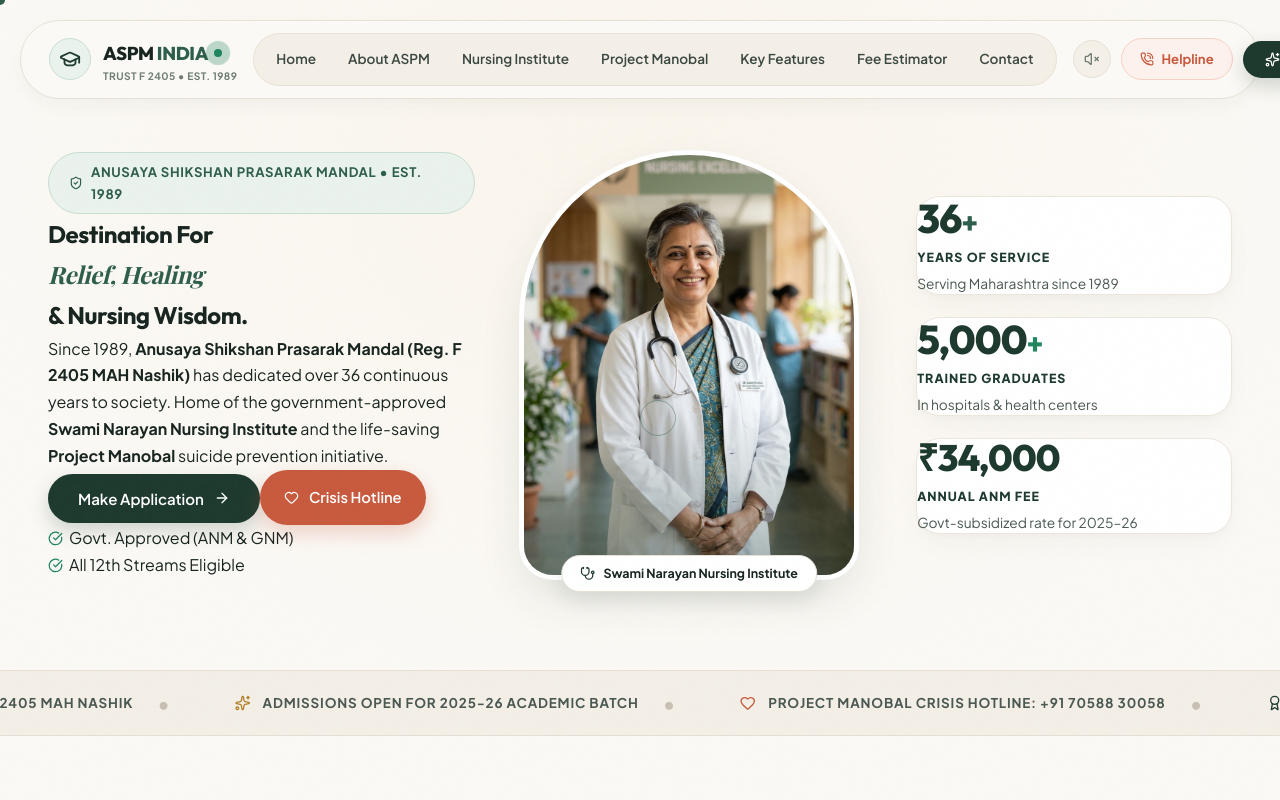
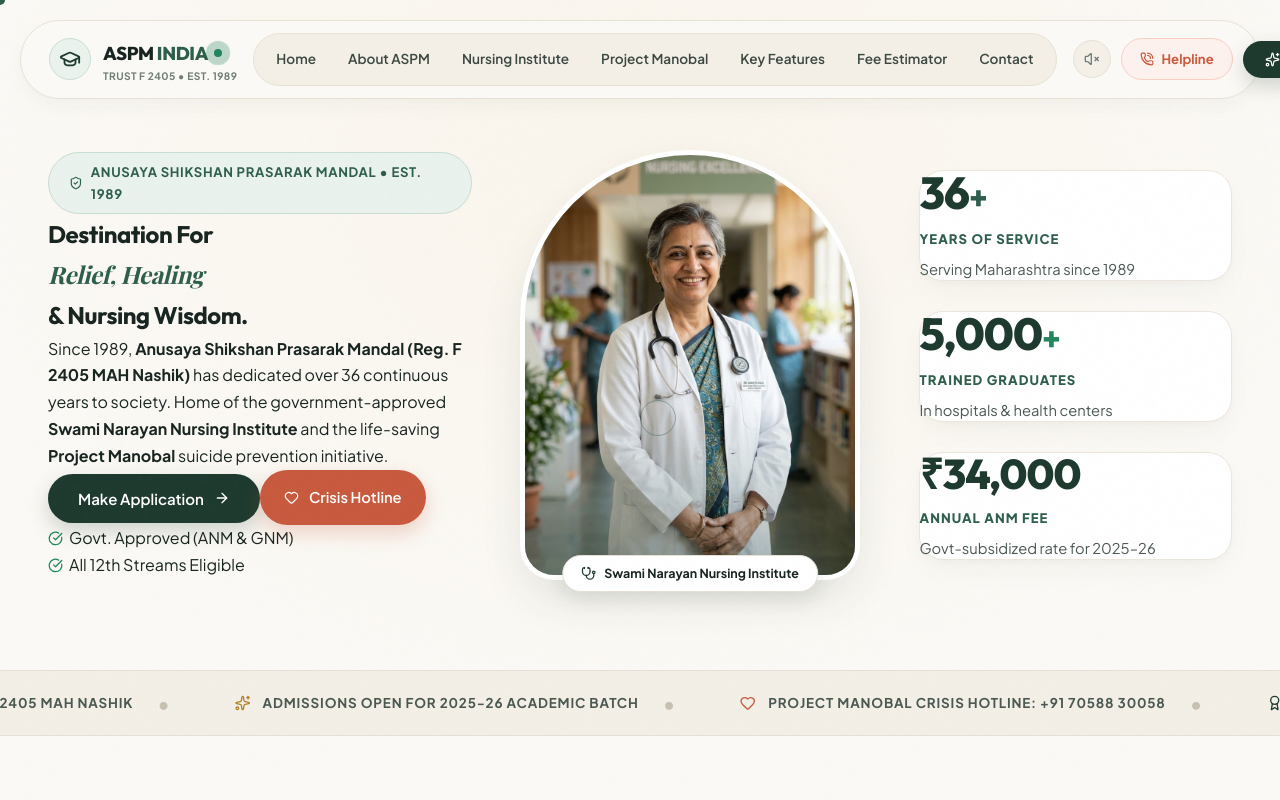
Before and after one commit to vaishnavibanchode/ASPM, a React (Vite) app: page / in a window 1280 px wide. Shown: the top 800 px of the page. Built offline with nearby package versions, Linux system fonts and the light colour scheme; a web font is replaced by a local one.

Commit message:
Enhance padding and separation of Hero stat cards

```diff
--- a/src/components/Hero.jsx
+++ b/src/components/Hero.jsx
@@ -217,20 +217,25 @@
             <div
               className="warm-card"
               style={{
-                padding: '26px 28px',
-                borderRadius: '26px',
+                padding: '34px 38px',
+                borderRadius: '30px',
                 textAlign: 'left',
                 background: '#FFFFFF',
-                boxShadow: '0 8px 24px -6px rgba(30, 58, 47, 0.06)'
+                border: '1.5px solid #ECE6DB',
+                boxShadow: '0 10px 32px -8px rgba(30, 58, 47, 0.08), 0 2px 8px rgba(30, 58, 47, 0.03)',
+                display: 'flex',
+                flexDirection: 'column',
+                justifyContent: 'center',
+                transition: 'all 0.3s ease'
               }}
             >
-              <div className="font-display" style={{ fontSize: '2.5rem', fontWeight: 800, color: '#1E3A2F', lineHeight: 1.05, marginBottom: '8px' }}>
-                36<span style={{ fontSize: '1.8rem', color: '#2E5E4C' }}>+</span>
+              <div className="font-display" style={{ fontSize: '2.8rem', fontWeight: 800, color: '#1E3A2F', lineHeight: 1, marginBottom: '12px' }}>
+                36<span style={{ fontSize: '2rem', color: '#2E5E4C' }}>+</span>
               </div>
-              <div style={{ fontSize: '0.78rem', textTransform: 'uppercase', letterSpacing: '0.08em', color: '#1E3A2F', fontWeight: 800, marginBottom: '6px' }}>
+              <div style={{ fontSize: '0.82rem', textTransform: 'uppercase', letterSpacing: '0.08em', color: '#2E5E4C', fontWeight: 800, marginBottom: '8px' }}>
                 Years of Service
               </div>
-              <div style={{ fontSize: '0.86rem', color: '#4A5851', lineHeight: 1.45 }}>
+              <div style={{ fontSize: '0.92rem', color: '#4A5851', lineHeight: 1.5 }}>
                 Serving Maharashtra since 1989
               </div>
             </div>
@@ -239,20 +244,25 @@
             <div
               className="warm-card"
               style={{
-                padding: '26px 28px',
-                borderRadius: '26px',
+                padding: '34px 38px',
+                borderRadius: '30px',
                 textAlign: 'left',
                 background: '#FFFFFF',
-                boxShadow: '0 8px 24px -6px rgba(30, 58, 47, 0.06)'
+                border: '1.5px solid #ECE6DB',
+                boxShadow: '0 10px 32px -8px rgba(30, 58, 47, 0.08), 0 2px 8px rgba(30, 58, 47, 0.03)',
+                display: 'flex',
+                flexDirection: 'column',
+                justifyContent: 'center',
+                transition: 'all 0.3s ease'
               }}
             >
-              <div className="font-display" style={{ fontSize: '2.5rem', fontWeight: 800, color: '#1E3A2F', lineHeight: 1.05, marginBottom: '8px' }}>
-                5,000<span style={{ fontSize: '1.8rem', color: '#22865E' }}>+</span>
+              <div className="font-display" style={{ fontSize: '2.8rem', fontWeight: 800, color: '#1E3A2F', lineHeight: 1, marginBottom: '12px' }}>
+                5,000<span style={{ fontSize: '2rem', color: '#22865E' }}>+</span>
               </div>
-              <div style={{ fontSize: '0.78rem', textTransform: 'uppercase', letterSpacing: '0.08em', color: '#1E3A2F', fontWeight: 800, marginBottom: '6px' }}>
+              <div style={{ fontSize: '0.82rem', textTransform: 'uppercase', letterSpacing: '0.08em', color: '#2E5E4C', fontWeight: 800, marginBottom: '8px' }}>
                 Trained Graduates
               </div>
-              <div style={{ fontSize: '0.86rem', color: '#4A5851', lineHeight: 1.45 }}>
+              <div style={{ fontSize: '0.92rem', color: '#4A5851', lineHeight: 1.5 }}>
                 In hospitals & health centers
               </div>
             </div>
@@ -261,20 +271,25 @@
             <div
               className="warm-card"
               style={{
-                padding: '26px 28px',
-                borderRadius: '26px',
+                padding: '34px 38px',
+                borderRadius: '30px',
                 textAlign: 'left',
                 background: '#FFFFFF',
-                boxShadow: '0 8px 24px -6px rgba(30, 58, 47, 0.06)'
+                border: '1.5px solid #ECE6DB',
+                boxShadow: '0 10px 32px -8px rgba(30, 58, 47, 0.08), 0 2px 8px rgba(30, 58, 47, 0.03)',
+                display: 'flex',
+                flexDirection: 'column',
+                justifyContent: 'center',
+                transition: 'all 0.3s ease'
               }}
             >
-              <div className="font-display" style={{ fontSize: '2.3rem', fontWeight: 800, color: '#1E3A2F', lineHeight: 1.05, marginBottom: '8px' }}>
+              <div className="font-display" style={{ fontSize: '2.6rem', fontWeight: 800, color: '#1E3A2F', lineHeight: 1, marginBottom: '12px' }}>
                 ₹34,000
               </div>
-              <div style={{ fontSize: '0.78rem', textTransform: 'uppercase', letterSpacing: '0.08em', color: '#1E3A2F', fontWeight: 800, marginBottom: '6px' }}>
+              <div style={{ fontSize: '0.82rem', textTransform: 'uppercase', letterSpacing: '0.08em', color: '#2E5E4C', fontWeight: 800, marginBottom: '8px' }}>
                 Annual ANM Fee
               </div>
-              <div style={{ fontSize: '0.86rem', color: '#4A5851', lineHeight: 1.45 }}>
+              <div style={{ fontSize: '0.92rem', color: '#4A5851', lineHeight: 1.5 }}>
                 Govt-subsidized rate for 2025–26
               </div>
             </div>
--- a/src/index.css
+++ b/src/index.css
@@ -177,18 +177,18 @@
 .hero-stats-panel {
   display: flex;
   flex-direction: column;
-  gap: 22px; /* Open, airy spacing between stat cards */
+  gap: 30px; /* Generous separation so boxes never get too close */
 }
 
 @media (min-width: 1024px) {
   .hero-layout-grid {
     grid-template-columns: 1.15fr 0.95fr 0.85fr;
-    gap: 44px; /* Balanced column separation */
+    gap: 48px; /* Balanced column separation */
   }
   .hero-stats-panel {
     display: flex !important;
     flex-direction: column;
-    gap: 22px;
+    gap: 30px !important; /* Distinct vertical separation */
   }
 }
 
@@ -196,8 +196,8 @@
   .hero-stats-panel {
     display: grid !important;
     grid-template-columns: repeat(3, 1fr) !important;
-    gap: 18px !important;
-    margin-top: 24px;
+    gap: 20px !important;
+    margin-top: 28px;
     width: 100%;
   }
 }
@@ -205,7 +205,7 @@
 @media (max-width: 640px) {
   .hero-stats-panel {
     grid-template-columns: 1fr !important;
-    gap: 16px !important;
+    gap: 20px !important;
   }
 }
 
```
Also changed, not shown: 1 other file (tests, documents, lock files or other folders).
